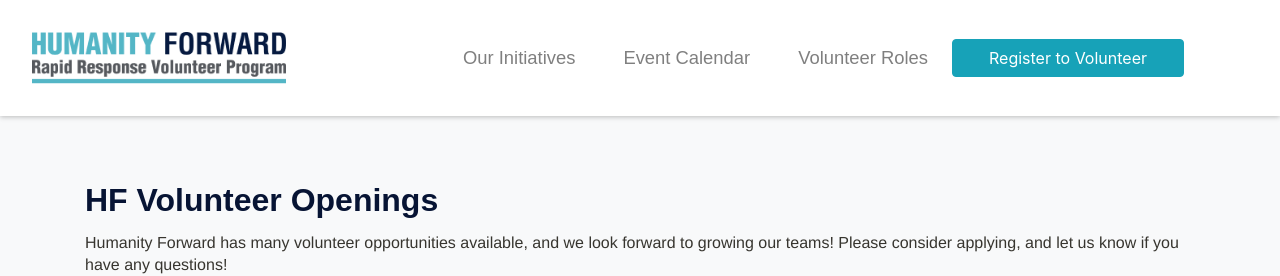
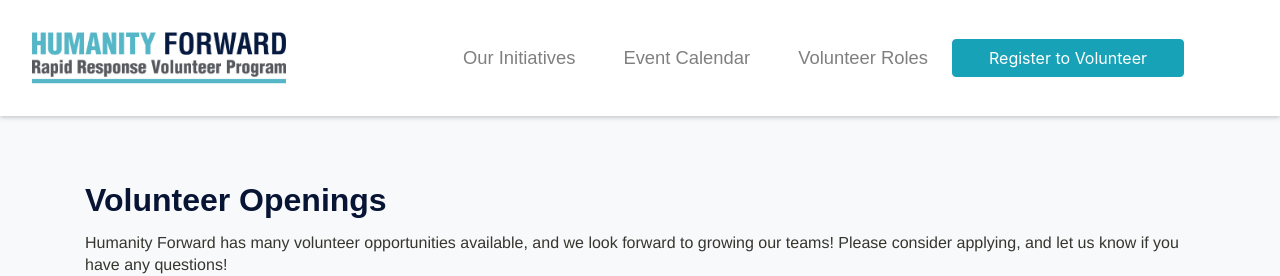
Before and after one commit to HF-RapidResponse/volunteer-portal, a React (Create React App) app in the folder client/: page /roles in a window 1280 px wide. Shown: the top 276 px of the page. Built offline with nearby package versions, Linux system fonts and the light colour scheme.

Commit message:
Remove "HF" from "HF Volunteer Openings" - Remove "HF" from "HF Volunteer Openings" - Replace & with &amp; to make src attribute is valid HTML

```diff
--- a/client/src/components/Candidates.js
+++ b/client/src/components/Candidates.js
@@ -15,7 +15,7 @@ function Candidates() {
       {loading && <LoadingSpinner />}
       <iframe
         className="airtable-embed"
-        src="https://airtable.com/embed/shrmkdEXjXXBzpyl6?backgroundColor=green&viewControls=on"
+        src="https://airtable.com/embed/shrmkdEXjXXBzpyl6?backgroundColor=green&amp;viewControls=on"
         frameBorder="0"
         width="100%"
         height="1000"
--- a/client/src/components/Roles.js
+++ b/client/src/components/Roles.js
@@ -10,7 +10,7 @@ function Roles() {
   document.title = 'HF Volunteer Portal - Volunteer Openings';
   return (
     <>
-      <h1>HF Volunteer Openings</h1>
+      <h1>Volunteer Openings</h1>
       <p>
         Humanity Forward has many volunteer opportunities available, and we look
         forward to growing our teams! Please consider applying, and let us know
@@ -19,7 +19,7 @@ function Roles() {
       {loading && <LoadingSpinner />}
       <iframe
         className="airtable-embed"
-        src="https://airtable.com/embed/shrZmR6ahgCsyUBGy?backgroundColor=greenLight&viewControls=on"
+        src="https://airtable.com/embed/shrZmR6ahgCsyUBGy?backgroundColor=greenLight&amp;viewControls=on"
         frameBorder="0"
         width="100%"
         height="1000"
```
